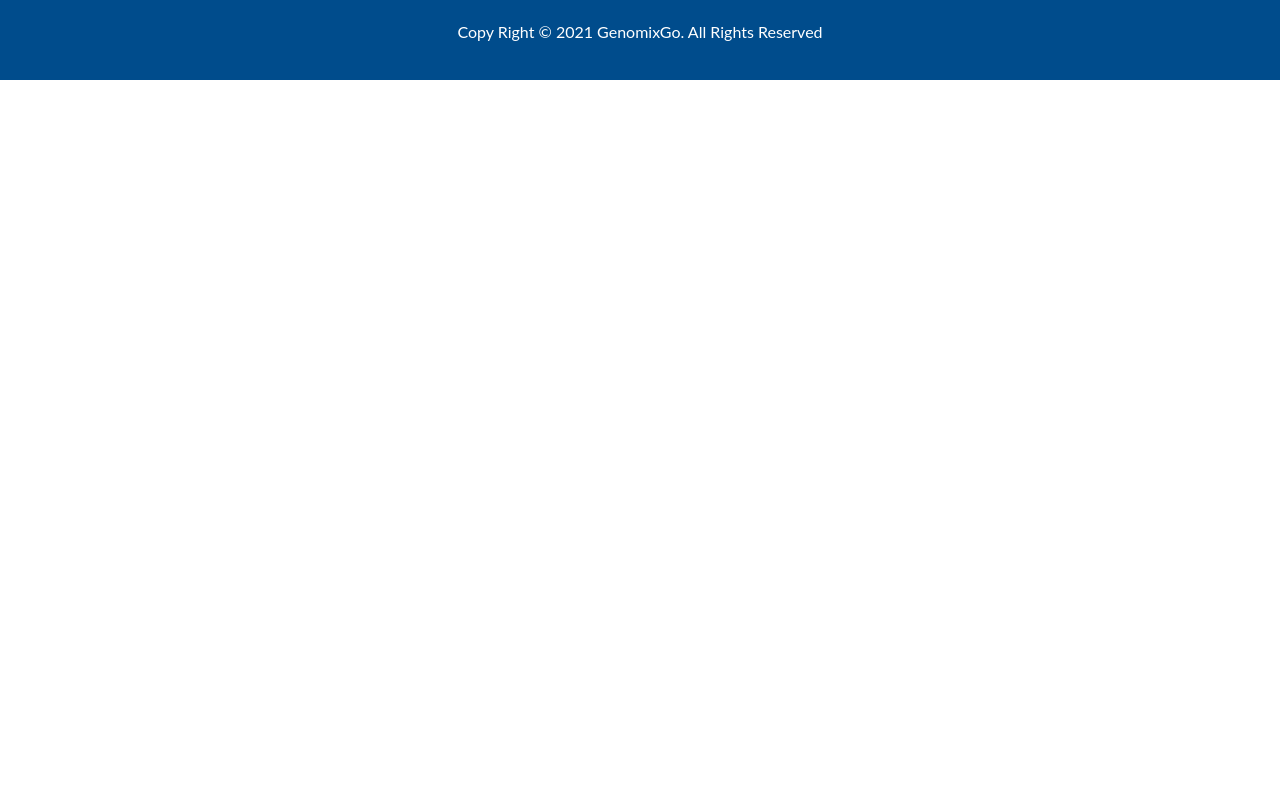
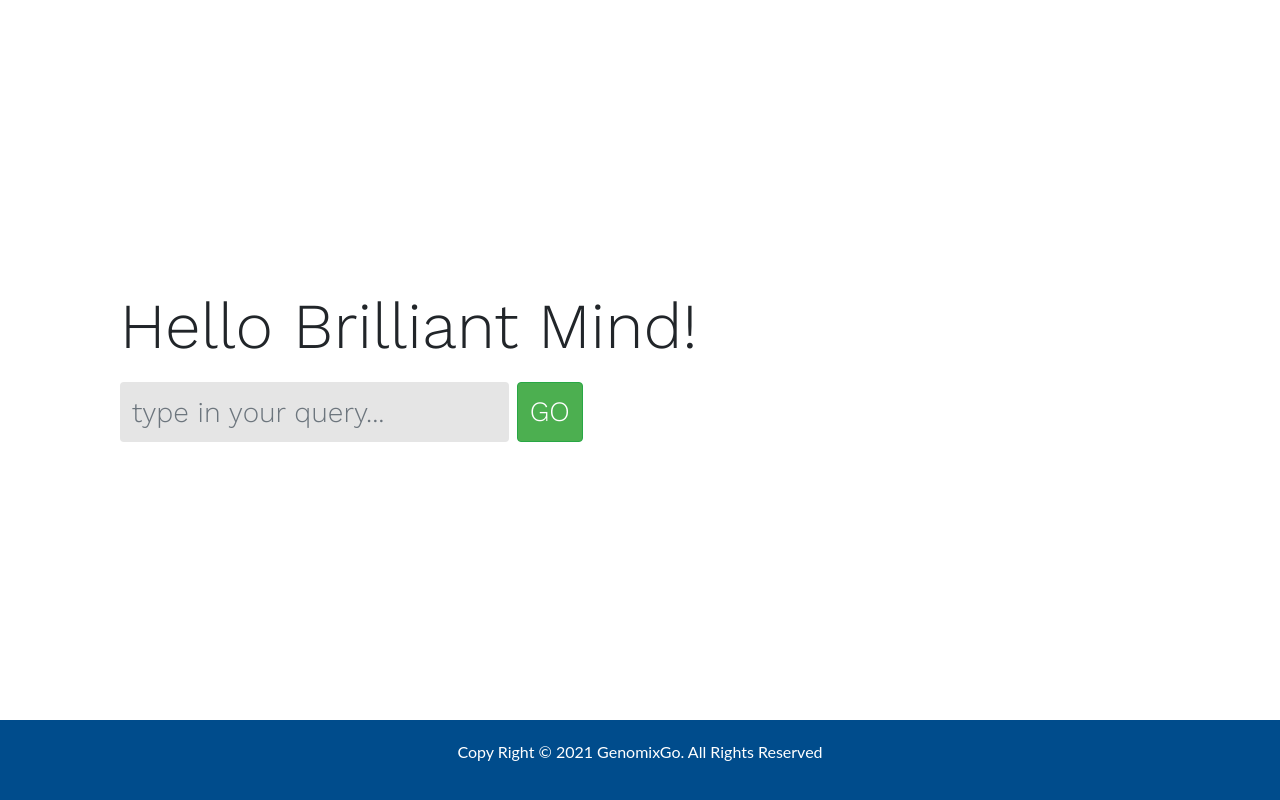
Before and after one commit to kimiashadkami/UI-for-a-Microbial-Genomics-Database, a Flask app: template templates/result.html in a window 1280 px wide. Shown: the part 76-876 px from the top of the page. Before the commit the page ends 156 px from the top, so only its background shows below. Run offline with Flask 2, Linux system fonts and the light colour scheme; the template is opened without the code that fills it, so the values that code supplies are empty.

Commit message:
result page update

```diff
--- a/templates/result.html
+++ b/templates/result.html
@@ -1,19 +1,26 @@
 {% extends 'base.html' %}
 
 {% block head %}
-<header>
-  <title>GenomixGo</title>
-</header>
+<link rel = "stylesheet" href = "{{ url_for('static', filename = 'css/result.css') }}">
 {% endblock %}
 
-{% block body %}
-  <div class="content">
-    <form action="{{url_for('query')}}" method="POST">
-      <input id="query" type="text" name="query">
-      <input type="submit" value="GO">
-    </form>
-    {#the text I recieve in query#}
-    <p id="text" name="text">{{result}}</p>
+{% block main %}
+<!-- start main container -->
+<div class="main-container container-fluid">
+  <div class="form-row">
+    <div class="col-xl col-lg col-md col-sm col-xs form-col">
+      <form class="form-inline" action="{{url_for('query')}}" method="POST">
+        <legend class="mylegend">Hello Brilliant Mind!</legend>
+        <div class="form-group mr-2">
+          <input id="query" type="text" name="query" class="form-control
+          query-input" placeholder="type in your query..." required>
+        </div>
+        <div class="form-group form-group-btn">
+          <input type="submit" value="GO" class="btn btn-success query-btn">
+        </div>
+      </form>
+    </div>
   </div>
-
+</div>
+<!-- end main container -->
 {% endblock %}
```
